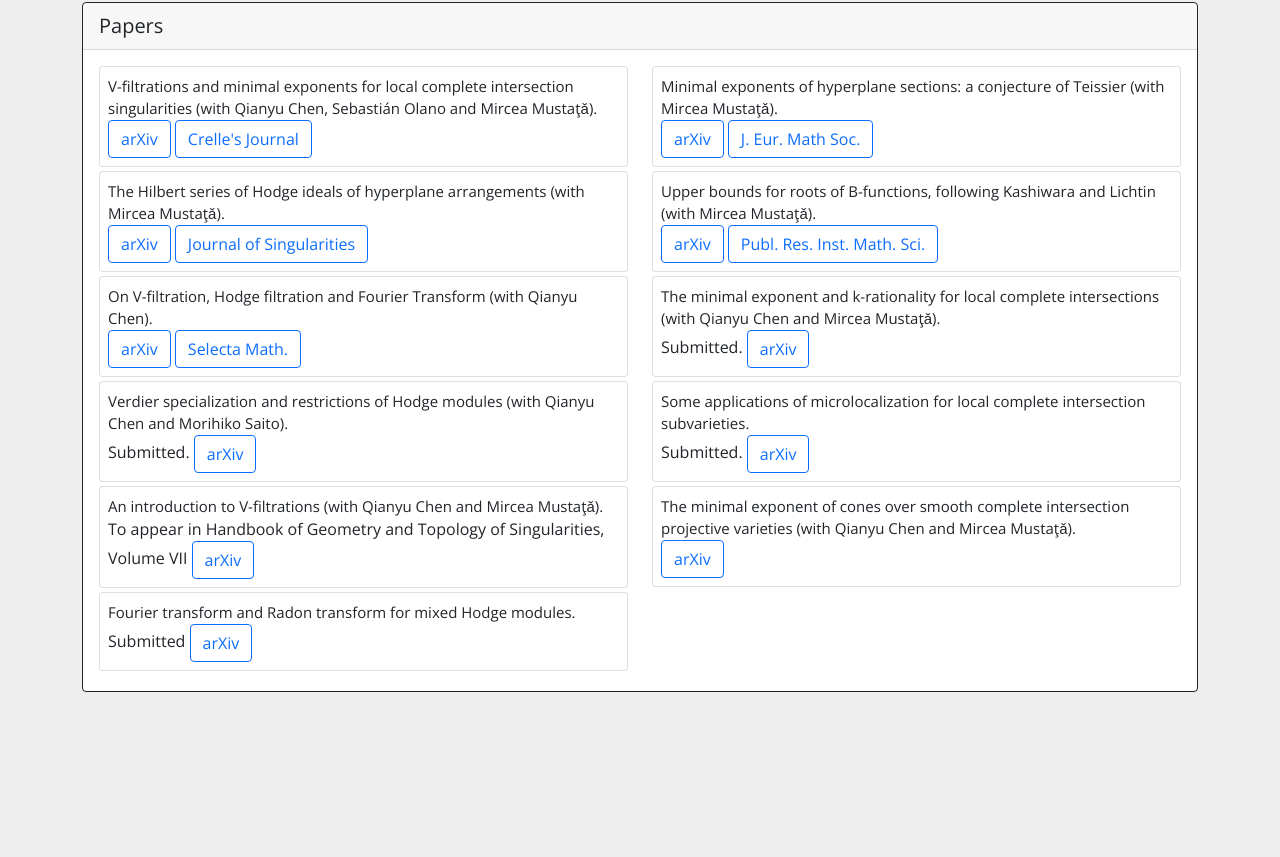
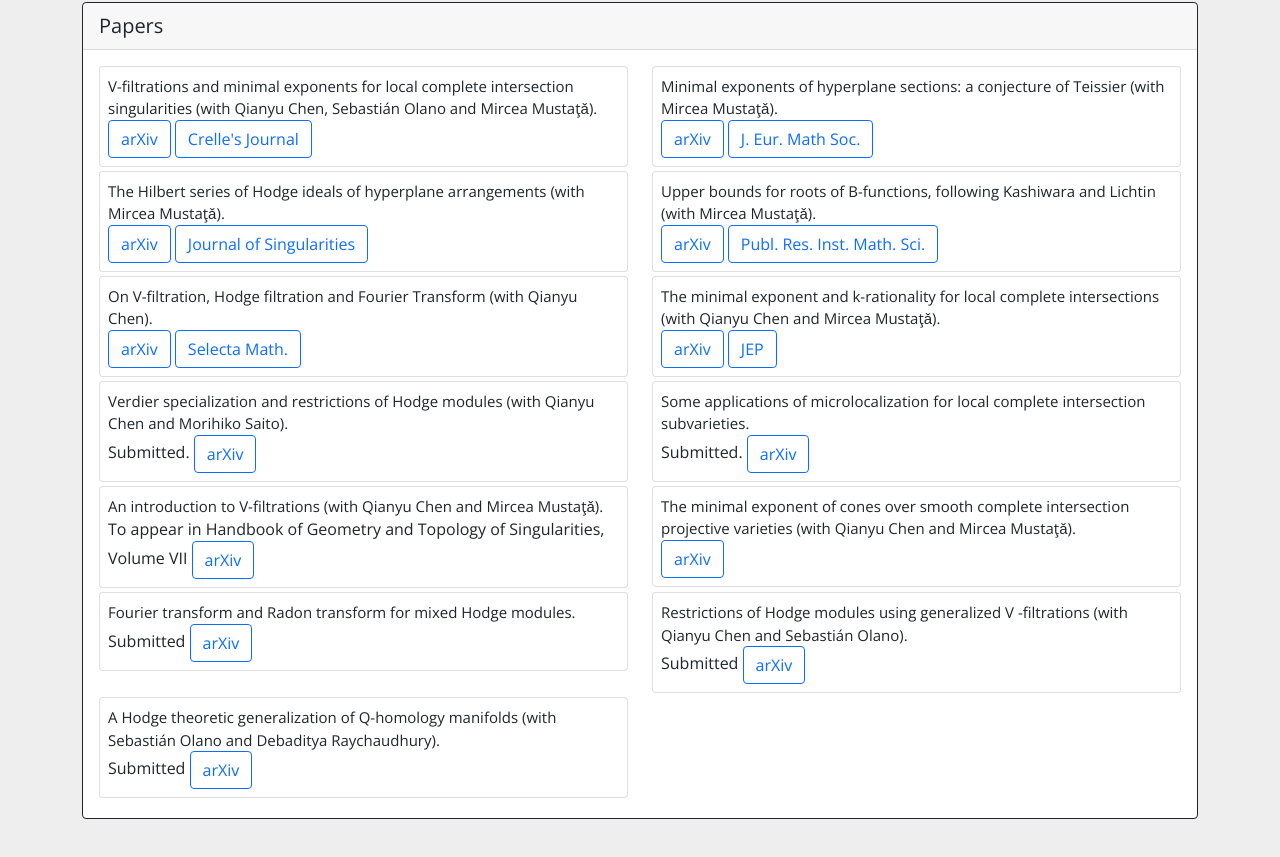
Before and after one commit to bdirks8/bdirks8.github.io, a plain HTML site: page index.html in a window 1280 px wide. Shown: the part 685-1542 px from the top of the page. Before the commit the page ends 1425 px from the top, so only its background shows below. Drawn offline with nearby package versions, Linux system fonts and the light colour scheme.

Commit message:
Update index.html

```diff
--- a/index.html
+++ b/index.html
@@ -134,8 +134,8 @@
 										<div class="card-text">
 											The minimal exponent and k-rationality for local complete intersections (with Qianyu Chen and Mircea Mustaţǎ).
 										</div>
-											Submitted.
 										<a href="https://arxiv.org/abs/2212.01898" class="btn btn-outline-primary">arXiv</a>
+										<a href="https://jep.centre-mersenne.org/articles/10.5802/jep.267/" class="btn btn-outline-primary">JEP</a>
 									</div>
 								</div>
 							</div>
@@ -180,6 +180,7 @@
 										</div>
 
 										<a href="https://arxiv.org/abs/2404.18289" class="btn btn-outline-primary">arXiv</a>
+
 									</div>
 								</div>
 							</div>
@@ -191,6 +192,28 @@
 										</div>
 										Submitted
 										<a href="https://arxiv.org/abs/2405.19127" class="btn btn-outline-primary">arXiv</a>
+									</div>
+								</div>
+							</div>
+							<div class="col-lg-6">
+								<div class="card mb-1">
+									<div class="card-body p-2">
+										<div class="card-text">
+											Restrictions of Hodge modules using generalized V -filtrations (with Qianyu Chen and Sebastián Olano).
+										</div>
+										Submitted
+										<a href="https://arxiv.org/abs/2410.09959" class="btn btn-outline-primary">arXiv</a>
+									</div>
+								</div>
+							</div>
+							<div class="col-lg-6">
+								<div class="card mb-1">
+									<div class="card-body p-2">
+										<div class="card-text">
+											A Hodge theoretic generalization of Q-homology manifolds (with Sebastián Olano and Debaditya Raychaudhury).
+										</div>
+										Submitted
+										<a href="https://arxiv.org/abs/2501.14065" class="btn btn-outline-primary">arXiv</a>
 									</div>
 								</div>
 							</div>
```
